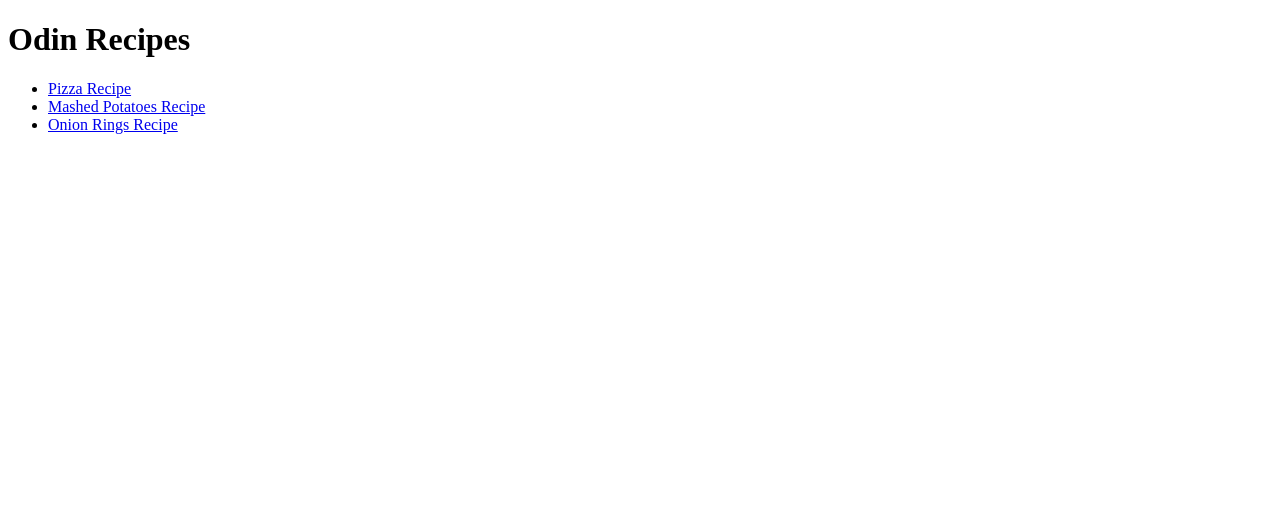
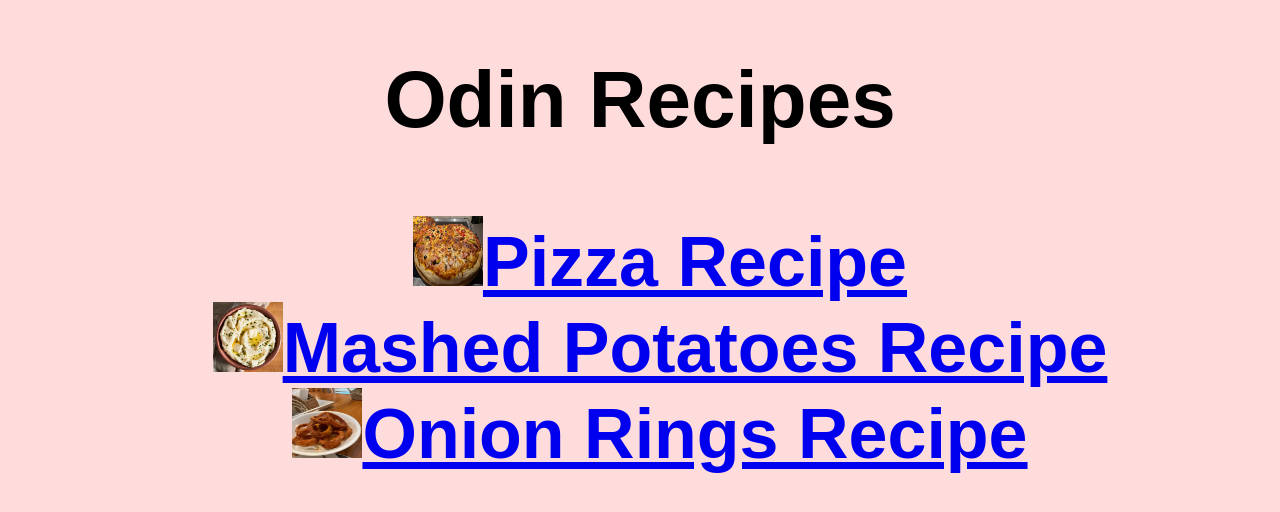
Before and after one commit to DonLeb95/odin-recipes, a plain HTML site: page index.html in a window 1280 px wide. Drawn offline with Linux system fonts and the light colour scheme.

Commit message:
Change alignment of text on index page

```diff
--- a/index.html
+++ b/index.html
@@ -4,14 +4,23 @@
     <head>
         <meta charset="utf-8">
         <title>Odin Recipes</title>
+        <link rel="stylesheet" href="recipes/style.css">
     </head>
 
     <body>
-        <h1>Odin Recipes</h1>
-         <ul>
-            <li><a href="recipes/pizza-dough.html">Pizza Recipe</a></li>
-            <li><a href="recipes/mashed-potatoes.html">Mashed Potatoes Recipe</a></li>
-            <li><a href="recipes/onion-rings.html">Onion Rings Recipe</a></li>
+        <h1 id="mainhead">Odin Recipes</h1>
+         <ul class="recipespages">
+            <li>
+                <img src="recipes/pizza.webp" alt="a fresh homemade pizza"><a href="recipes/pizza-dough.html">Pizza Recipe</a>
+            </li>
+
+            <li>
+                <img src="recipes/mashed-potatoes.webp" alt="A splendid dish of mashed potatoes"><a href="recipes/mashed-potatoes.html">Mashed Potatoes Recipe</a>
+            </li>
+
+            <li>
+                <img src="recipes/onion-rings.webp" alt="a batch of hot onion rings"><a href="recipes/onion-rings.html">Onion Rings Recipe</a>
+            </li>
         </ul>
     </body>
 
--- a/recipes/style.css
+++ b/recipes/style.css
@@ -31,3 +31,22 @@ ul,ol{
 li{
     font-weight: 600;
 }
+
+/*index/main page css*/
+
+#mainhead{
+    text-align: center;
+    font-size: 80px;
+}
+
+.recipespages {
+    font-size: 70px;
+    background-color: rgb(255, 220, 220);
+    text-align: center;
+    list-style: none;
+}
+
+.recipespages li img{
+    height: 70px;
+    width: 70px;
+}
```
